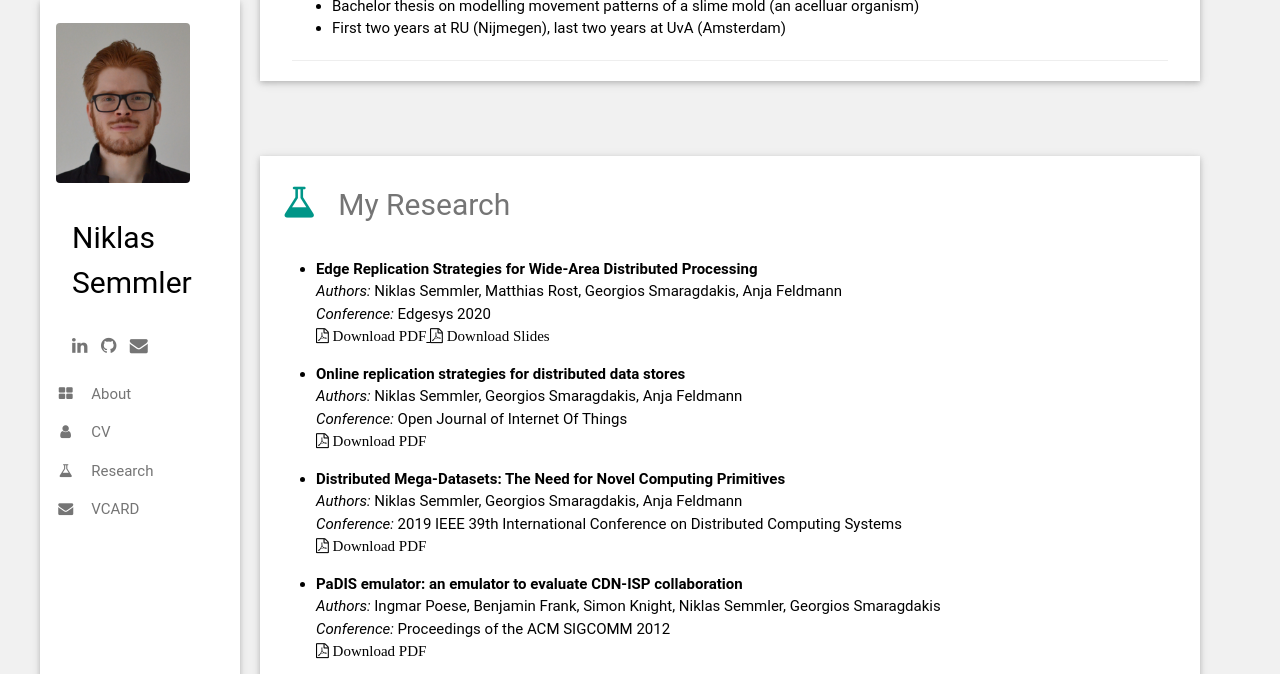
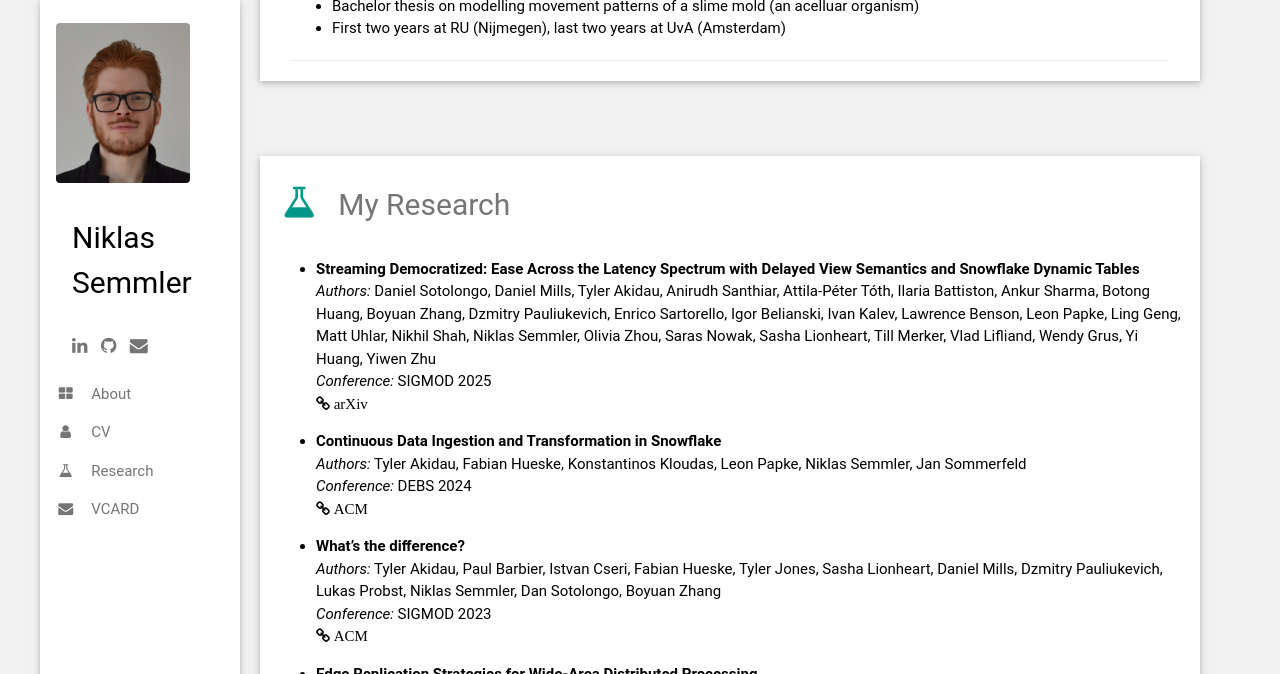
Before and after one commit to niklassemmler/niklassemmler.github.io, a Jekyll site: the page built from index.html, in a window 1280 px wide and 900 px high, scrolled down 1857 px, cut to the strip 0-674 px from the top of the window. Built offline with Jekyll 4.4.1, drawn with Linux system fonts in a browser that asks for light colours; a script that is not in the unit is left out.

Commit message:
added research

```diff
--- a/_includes/research.html
+++ b/_includes/research.html
@@ -5,6 +5,24 @@
 
 
 <ul class="publications">
+  <li><b>Streaming Democratized: Ease Across the Latency Spectrum with Delayed View Semantics and Snowflake Dynamic Tables</b><br>
+    <i>Authors:</i> Daniel Sotolongo, Daniel Mills, Tyler Akidau, Anirudh Santhiar, Attila-Péter Tóth, Ilaria Battiston, Ankur Sharma, Botong Huang, Boyuan Zhang, Dzmitry Pauliukevich, Enrico Sartorello, Igor Belianski, Ivan Kalev, Lawrence Benson, Leon Papke, Ling Geng, Matt Uhlar, Nikhil Shah, Niklas Semmler, Olivia Zhou, Saras Nowak, Sasha Lionheart, Till Merker, Vlad Lifliand, Wendy Grus, Yi Huang, Yiwen Zhu<br>
+    <i>Conference:</i> SIGMOD 2025<br>
+    <a href="https://arxiv.org/abs/2504.10438">
+      <i class="fa fa-link"> arXiv</i>
+    </a>
+  <li><b>Continuous Data Ingestion and Transformation in Snowflake</b><br>
+    <i>Authors:</i> Tyler Akidau, Fabian Hueske, Konstantinos Kloudas, Leon Papke, Niklas Semmler, Jan Sommerfeld<br>
+    <i>Conference:</i> DEBS 2024<br>
+    <a href="https://dl.acm.org/doi/abs/10.1145/3629104.3672430">
+      <i class="fa fa-link"> ACM</i>
+    </a>
+  <li><b>What’s the diﬀerence?</b><br>
+    <i>Authors:</i> Tyler Akidau, Paul Barbier, Istvan Cseri, Fabian Hueske, Tyler Jones, Sasha Lionheart, Daniel Mills, Dzmitry Pauliukevich, Lukas Probst, Niklas Semmler, Dan Sotolongo, Boyuan Zhang<br>
+    <i>Conference:</i> SIGMOD 2023<br>
+    <a href="https://dl.acm.org/doi/abs/10.1145/3589776">
+      <i class="fa fa-link"> ACM</i>
+    </a>
   <li><b>Edge Replication Strategies for Wide-Area Distributed Processing</b><br>
     <i>Authors:</i> Niklas Semmler, Matthias Rost, Georgios Smaragdakis, Anja Feldmann<br>
     <i>Conference:</i> Edgesys 2020<br>
```
